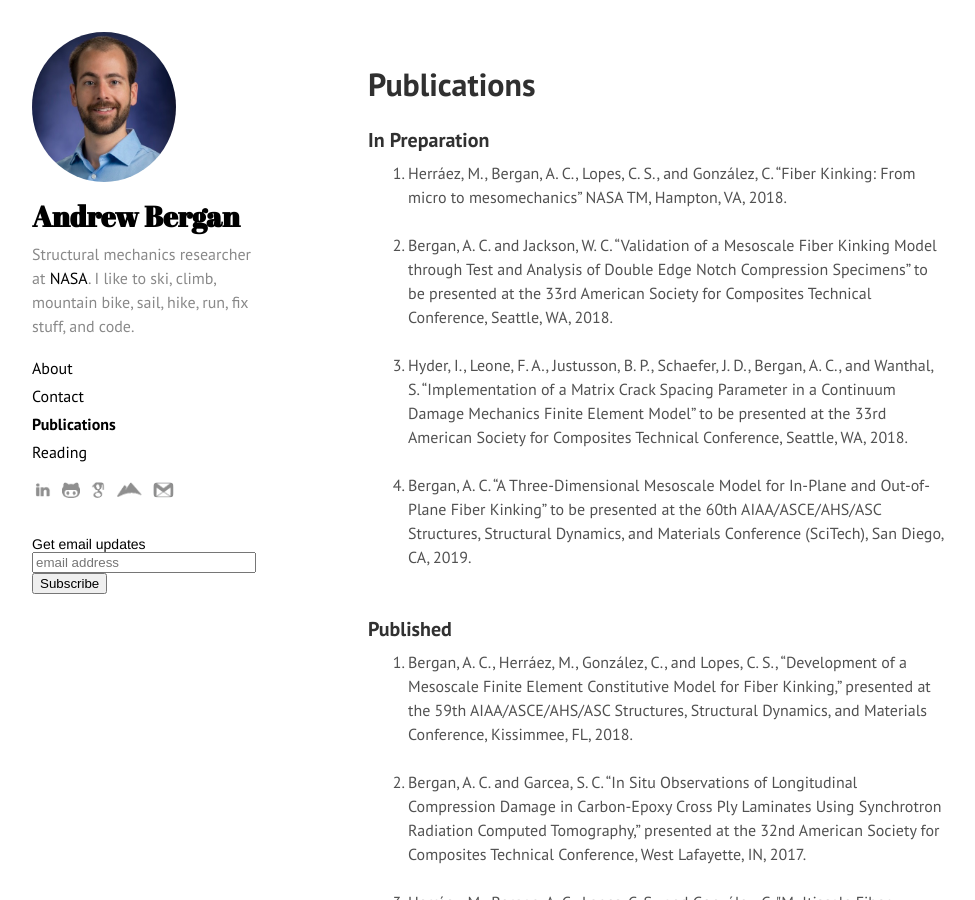
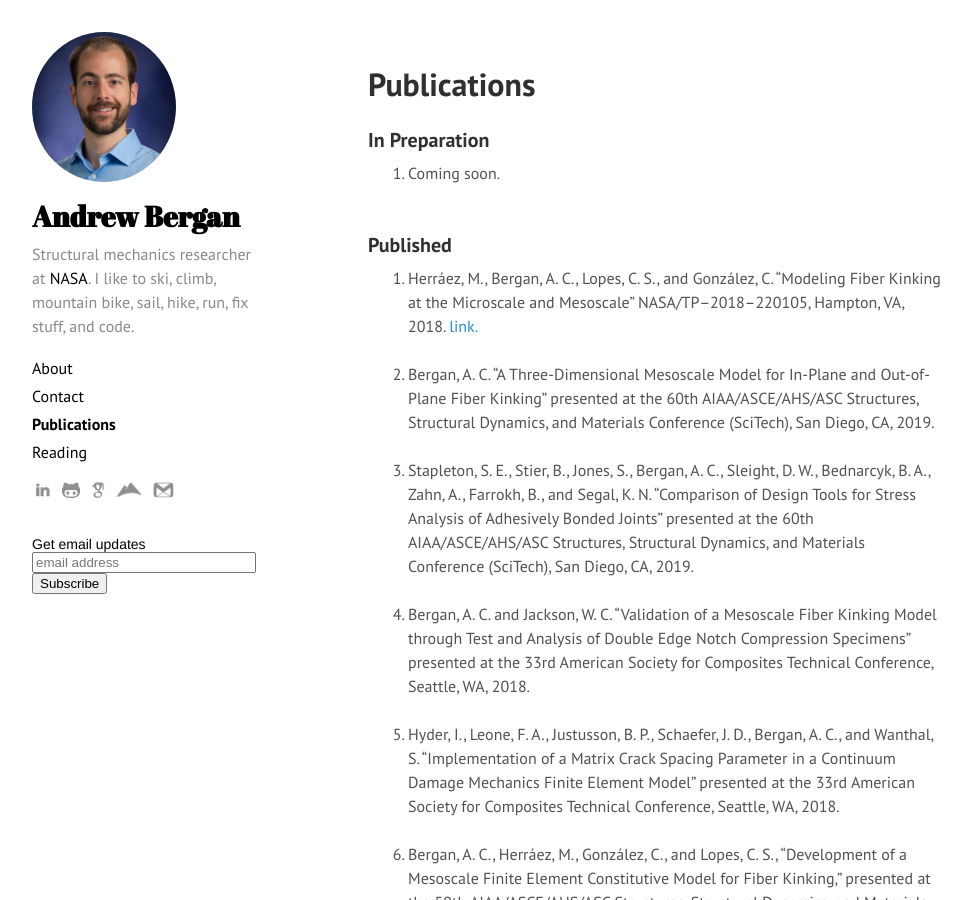
Before and after one commit to acbergan/acbergan.github.io, a Jekyll site: the page built from publications.md, in a window 1280 px wide and 900 px high. Shown: the whole window, without its empty margins (0-975 px from the left). Built offline with Jekyll 4.4.1, drawn with Linux system fonts in a browser that asks for light colours; nearby versions of some CDN libraries; comment, search, counter and statistics services are not loaded.

Commit message:
Update publications reading list

```diff
--- a/publications.md
+++ b/publications.md
@@ -5,14 +5,16 @@
 
 ### In Preparation
 <ol>
-	<li>Herráez, M., Bergan, A. C., Lopes, C. S., and González, C. “Fiber Kinking: From micro to mesomechanics” NASA TM, Hampton, VA, 2018.</li><br>
-	<li>Bergan, A. C. and Jackson, W. C. “Validation of a Mesoscale Fiber Kinking Model through Test and Analysis of Double Edge Notch Compression Specimens” to be presented at the 33rd American Society for Composites Technical Conference, Seattle, WA, 2018.</li><br>
-	<li>Hyder, I., Leone, F. A., Justusson, B. P., Schaefer, J. D., Bergan, A. C., and Wanthal, S. “Implementation of a Matrix Crack Spacing Parameter in a Continuum Damage Mechanics Finite Element Model” to be presented at the 33rd American Society for Composites Technical Conference, Seattle, WA, 2018.</li><br>
-	<li>Bergan, A. C. “A Three-Dimensional Mesoscale Model for In-Plane and Out-of-Plane Fiber Kinking” to be presented at the 60th AIAA/ASCE/AHS/ASC Structures, Structural Dynamics, and Materials Conference (SciTech), San Diego, CA, 2019.</li><br>
+	<li>Coming soon.</li><br>
 </ol>
 
 ### Published
 <ol>
+	<li>Herráez, M., Bergan, A. C., Lopes, C. S., and González, C. “Modeling Fiber Kinking at the Microscale and Mesoscale” NASA/TP–2018–220105, Hampton, VA, 2018. <a href="https://ntrs.nasa.gov/search.jsp?R=20180007919">link.</a></li><br>
+	<li>Bergan, A. C. “A Three-Dimensional Mesoscale Model for In-Plane and Out-of-Plane Fiber Kinking” presented at the 60th AIAA/ASCE/AHS/ASC Structures, Structural Dynamics, and Materials Conference (SciTech), San Diego, CA, 2019.</li><br>
+	<li>Stapleton, S. E., Stier, B., Jones, S., Bergan, A. C., Sleight, D. W., Bednarcyk, B. A., Zahn, A., Farrokh, B., and Segal, K. N. “Comparison of Design Tools for Stress Analysis of Adhesively Bonded Joints” presented at the 60th AIAA/ASCE/AHS/ASC Structures, Structural Dynamics, and Materials Conference (SciTech), San Diego, CA, 2019.</li><br>
+	<li>Bergan, A. C. and Jackson, W. C. “Validation of a Mesoscale Fiber Kinking Model through Test and Analysis of Double Edge Notch Compression Specimens” presented at the 33rd American Society for Composites Technical Conference, Seattle, WA, 2018.</li><br>
+	<li>Hyder, I., Leone, F. A., Justusson, B. P., Schaefer, J. D., Bergan, A. C., and Wanthal, S. “Implementation of a Matrix Crack Spacing Parameter in a Continuum Damage Mechanics Finite Element Model” presented at the 33rd American Society for Composites Technical Conference, Seattle, WA, 2018.</li><br>
 	<li>Bergan, A. C., Herráez, M., González, C., and Lopes, C. S., “Development of a Mesoscale Finite Element Constitutive Model for Fiber Kinking,” presented at the 59th AIAA/ASCE/AHS/ASC Structures, Structural Dynamics, and Materials Conference, Kissimmee, FL, 2018.</li><br>
 	<li>Bergan, A. C. and Garcea, S. C. “In Situ Observations of Longitudinal Compression Damage in Carbon-Epoxy Cross Ply Laminates Using Synchrotron Radiation Computed Tomography,” presented at the 32nd American Society for Composites Technical Conference, West Lafayette, IN, 2017.</li><br>
 	<li>Herráez, M., Bergan, A. C., Lopes, C. S., and González, C. "Multiscale Fiber Kinking:  Computational Micromechanics and a Mesoscale CDM Model," presented at the ECCOMAS 2017 conference, Eindhoven, Netherlands, 2017.</li><br>
```
Also changed, not shown: _data/books.yml (+40 -0 lines).
